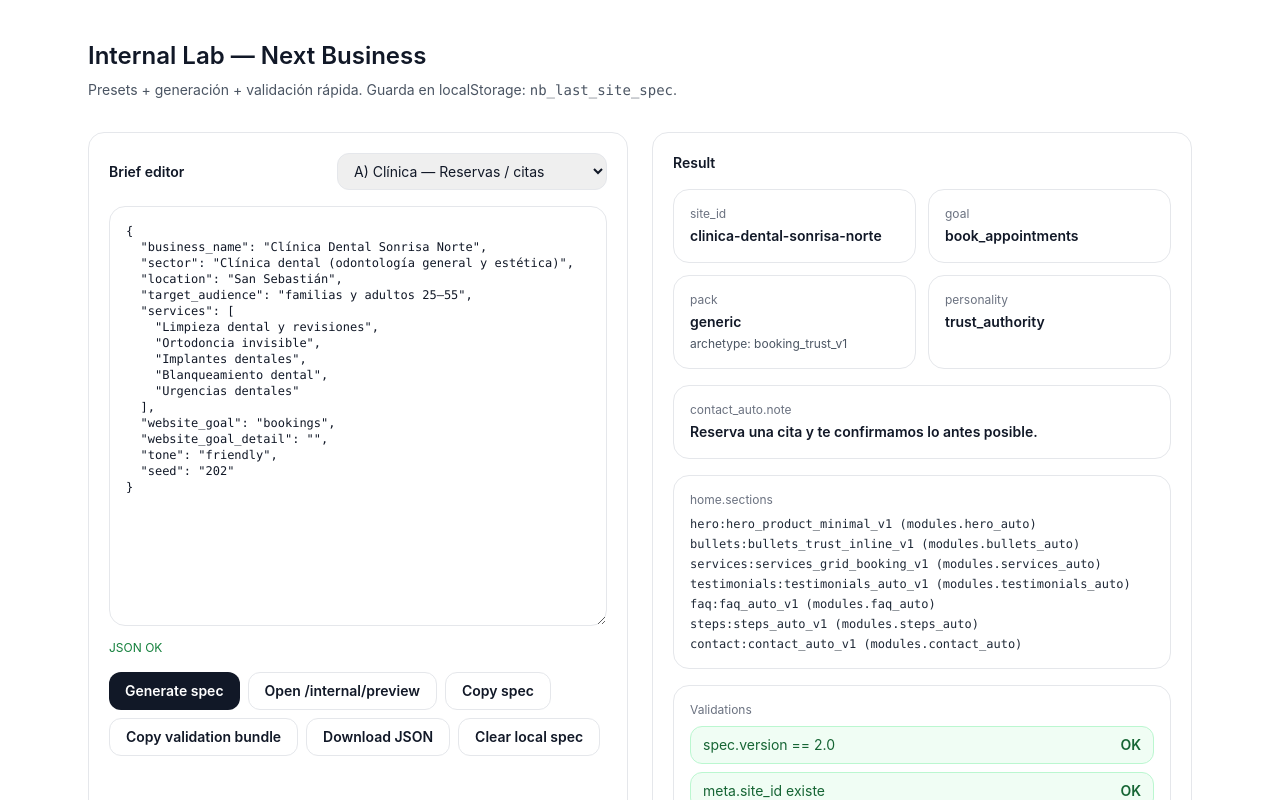
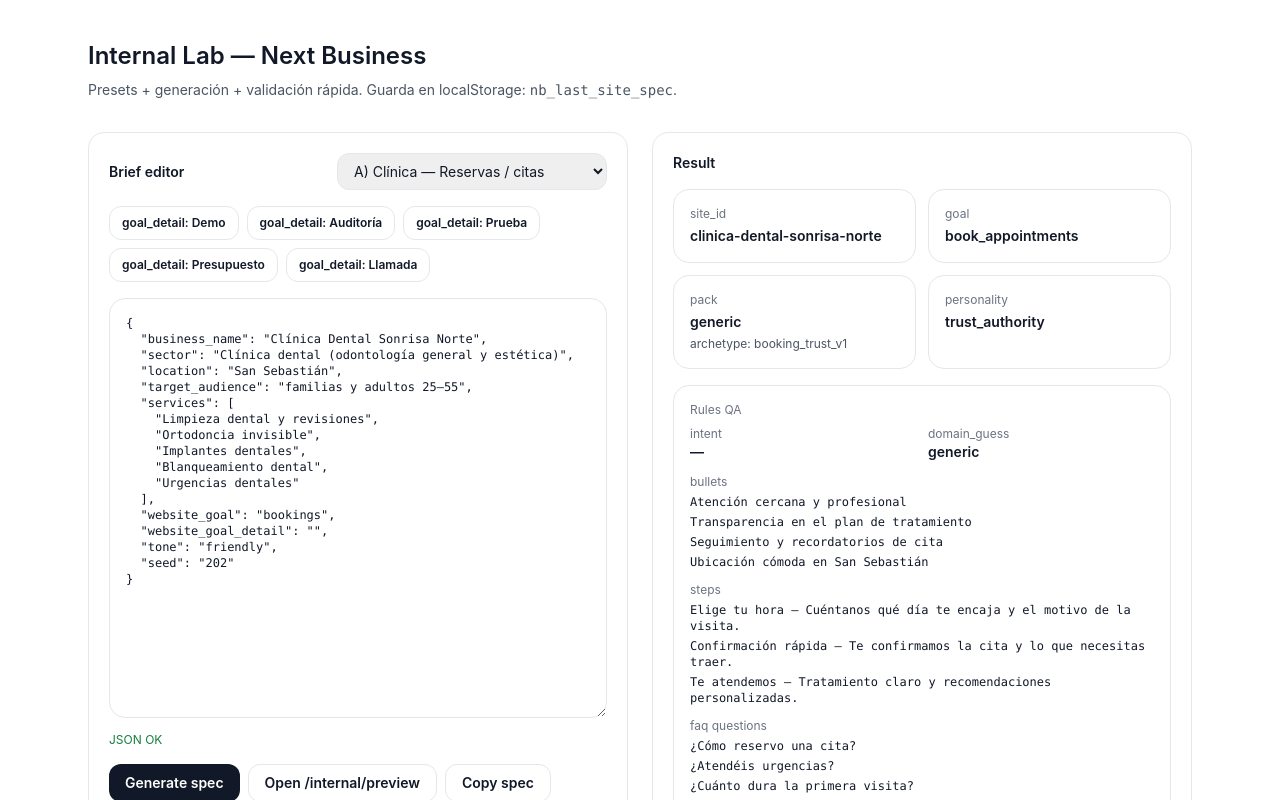
Before and after one commit to nextbusinesstest/next-business, a Next.js app: page /internal/lab in a window 1280 px wide. Both pictures are taken after a click on the button "Generate spec". Shown: the top 800 px of the page. Built offline with nearby package versions, Linux system fonts and the light colour scheme.

Commit message:
Update lab.js

```diff
--- a/pages/internal/lab.js
+++ b/pages/internal/lab.js
@@ -30,7 +30,7 @@ function runValidations(spec) {
   return [
     ok(spec?.version === "2.0", "spec.version == 2.0"),
     ok(!!spec?.meta?.site_id, "meta.site_id existe"),
-    ok(!!spec?.layout?.archetype, "layout.archetype existe"), // ✅ NUEVO
+    ok(!!spec?.layout?.archetype, "layout.archetype existe"),
     ok(Array.isArray(sections) && sections.length >= 3, "home.sections existe y tiene >=3"),
     ok(!!mods?.hero_auto?.headline, "modules.hero_auto.headline existe"),
     ok(!!mods?.contact_auto?.note, "modules.contact_auto.note existe"),
@@ -38,6 +38,75 @@ function runValidations(spec) {
     ok(goal !== "book_appointments" || sections.some((x) => x.module === "steps"), "book_appointments incluye steps"),
     ok(!note.toLowerCase().includes("solicita solicitar"), "No hay duplicado 'Solicita Solicitar...'"),
   ];
+}
+
+function pickQA(spec) {
+  const goal = spec?.strategy?.primary_goal || "";
+  const goalDetail = spec?.strategy?.goal_detail || "";
+  const pack = spec?.layout?.pack || "";
+  const archetype = spec?.layout?.archetype || "";
+  const domainGuess =
+    pack === "ecommerce_conversion"
+      ? "ecommerce"
+      : (spec?.business?.sector || "").toLowerCase().includes("saas") || (spec?.business?.sector || "").toLowerCase().includes("software")
+      ? "saas"
+      : "generic";
+
+  const bullets = (spec?.modules?.bullets_auto?.items || [])
+    .map((x) => (typeof x === "string" ? x : x?.title))
+    .filter(Boolean);
+
+  const steps = (spec?.modules?.steps_auto?.items || [])
+    .map((x) => ({
+      title: x?.title || "",
+      description: x?.description || "",
+    }))
+    .filter((x) => x.title);
+
+  const faqQs = (spec?.modules?.faq_auto?.items || [])
+    .map((x) => x?.q || x?.question || x?.title || "")
+    .filter(Boolean);
+
+  const cards = (spec?.modules?.cards_auto?.items || [])
+    .map((x) => ({
+      title: x?.title || "",
+      description: x?.description || "",
+    }))
+    .filter((x) => x.title);
+
+  const services = (spec?.modules?.services_auto?.items || [])
+    .map((x) => x?.title || x?.name || "")
+    .filter(Boolean);
+
+  // ecommerce: detecta si el bullet “24/48h” está presente
+  const hasFastShip = bullets.some((b) => /24\/48|24-48|24h|48h/i.test(String(b)));
+
+  // infer "intent" (solo para QA visible)
+  const d = String(goalDetail || "").toLowerCase();
+  let intent = "";
+  if (goal === "single_action") {
+    if (d.includes("audit") || d.includes("auditor") || d.includes("diagnos")) intent = "audit";
+    else if (d.includes("trial") || d.includes("prueba") || d.includes("piloto")) intent = "trial";
+    else if (d.includes("presupuesto") || d.includes("precio") || d.includes("cotiz")) intent = "quote";
+    else if (d.includes("llamada") || d.includes("call") || d.includes("reunión") || d.includes("reunion")) intent = "call";
+    else if (d.includes("descarga") || d.includes("download") || d.includes("pdf")) intent = "download";
+    else intent = "demo";
+  }
+
+  return {
+    goal,
+    goal_detail: goalDetail,
+    archetype,
+    pack,
+    domain_guess: domainGuess,
+    intent,
+    bullets,
+    steps,
+    faq_questions: faqQs,
+    cards,
+    services,
+    ecommerce_has_fast_ship_bullet: pack === "ecommerce_conversion" ? hasFastShip : undefined,
+  };
 }
 
 function buildValidationBundle(spec) {
@@ -68,7 +137,7 @@ function buildValidationBundle(spec) {
     },
     layout: {
       pack: spec?.layout?.pack,
-      archetype: spec?.layout?.archetype, // ✅ NUEVO
+      archetype: spec?.layout?.archetype,
       header_variant: spec?.layout?.header_variant,
       footer_variant: spec?.layout?.footer_variant,
       sections: sections.map((s) => ({
@@ -78,6 +147,7 @@ function buildValidationBundle(spec) {
       })),
     },
     modules: pickedModules,
+    qa: pickQA(spec), // ✅ NUEVO: QA compacto para 5.2-rules
     validations: runValidations(spec),
   };
 }
@@ -127,6 +197,16 @@ export default function InternalLab() {
 
   const parsed = useMemo(() => safeParseJSON(briefText), [briefText]);
   const validations = useMemo(() => (lastSpec ? runValidations(lastSpec) : []), [lastSpec]);
+  const qa = useMemo(() => (lastSpec ? pickQA(lastSpec) : null), [lastSpec]);
+
+  function patchGoalDetail(nextDetail) {
+    const p = safeParseJSON(briefText);
+    if (!p.ok) return;
+    const obj = { ...p.value };
+    obj.goal = { ...(obj.goal || {}) };
+    obj.goal.goal_detail = nextDetail;
+    setBriefText(pretty(obj));
+  }
 
   async function generateFromBrief() {
     setLastError("");
@@ -235,6 +315,40 @@ export default function InternalLab() {
                   </option>
                 ))}
               </select>
+            </div>
+
+            {/* ✅ Quick goal_detail buttons (para 5.2 rules) */}
+            <div className="mt-4 flex flex-wrap gap-2">
+              <button
+                onClick={() => patchGoalDetail("Solicitar demo")}
+                className="px-3 py-2 rounded-xl border border-gray-200 text-xs font-semibold"
+              >
+                goal_detail: Demo
+              </button>
+              <button
+                onClick={() => patchGoalDetail("Auditoría")}
+                className="px-3 py-2 rounded-xl border border-gray-200 text-xs font-semibold"
+              >
+                goal_detail: Auditoría
+              </button>
+              <button
+                onClick={() => patchGoalDetail("Prueba")}
+                className="px-3 py-2 rounded-xl border border-gray-200 text-xs font-semibold"
+              >
+                goal_detail: Prueba
+              </button>
+              <button
+                onClick={() => patchGoalDetail("Presupuesto")}
+                className="px-3 py-2 rounded-xl border border-gray-200 text-xs font-semibold"
+              >
+                goal_detail: Presupuesto
+              </button>
+              <button
+                onClick={() => patchGoalDetail("Llamada")}
+                className="px-3 py-2 rounded-xl border border-gray-200 text-xs font-semibold"
+              >
+                goal_detail: Llamada
+              </button>
             </div>
 
             <div className="mt-4">
@@ -352,6 +466,61 @@ export default function InternalLab() {
                   </div>
                 </div>
 
+                {/* ✅ QA panel para 5.2-rules */}
+                {qa ? (
+                  <div className="mt-4 rounded-2xl border border-gray-200 p-4">
+                    <div className="text-xs text-gray-500">Rules QA</div>
+                    <div className="mt-2 grid gap-3 sm:grid-cols-2 text-sm">
+                      <div>
+                        <div className="text-xs text-gray-500">intent</div>
+                        <div className="font-semibold">{qa.intent || "—"}</div>
+                      </div>
+                      <div>
+                        <div className="text-xs text-gray-500">domain_guess</div>
+                        <div className="font-semibold">{qa.domain_guess}</div>
+                      </div>
+                    </div>
+
+                    <div className="mt-3">
+                      <div className="text-xs text-gray-500">bullets</div>
+                      <ul className="mt-1 text-xs font-mono space-y-1">
+                        {(qa.bullets || []).map((b, i) => (
+                          <li key={i}>{b}</li>
+                        ))}
+                      </ul>
+                    </div>
+
+                    <div className="mt-3">
+                      <div className="text-xs text-gray-500">steps</div>
+                      <ul className="mt-1 text-xs font-mono space-y-1">
+                        {(qa.steps || []).map((s, i) => (
+                          <li key={i}>
+                            {s.title} — {s.description}
+                          </li>
+                        ))}
+                      </ul>
+                    </div>
+
+                    <div className="mt-3">
+                      <div className="text-xs text-gray-500">faq questions</div>
+                      <ul className="mt-1 text-xs font-mono space-y-1">
+                        {(qa.faq_questions || []).map((q, i) => (
+                          <li key={i}>{q}</li>
+                        ))}
+                      </ul>
+                    </div>
+
+                    {qa.pack === "ecommerce_conversion" ? (
+                      <div className="mt-3">
+                        <div className="text-xs text-gray-500">ecommerce_has_fast_ship_bullet</div>
+                        <div className="font-semibold">
+                          {String(qa.ecommerce_has_fast_ship_bullet)}
+                        </div>
+                      </div>
+                    ) : null}
+                  </div>
+                ) : null}
+
                 <div className="mt-4 rounded-2xl border border-gray-200 p-4">
                   <div className="text-xs text-gray-500">contact_auto.note</div>
                   <div className="mt-1 text-sm font-semibold">
```
